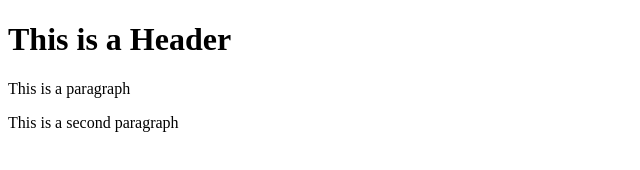
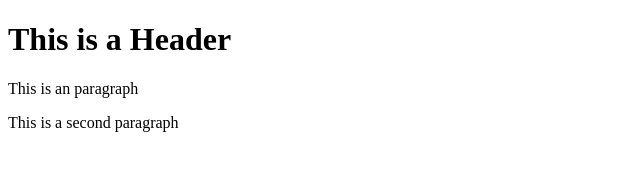
Before and after one commit to tara-thomas/git-test, a plain HTML site: page index.html in a window 1280 px wide. Shown: the full height of the page, 0-640 px from the left. Drawn offline with Linux system fonts and the light colour scheme.

Commit message:
fourth commit

```diff
--- a/index.html
+++ b/index.html
@@ -8,7 +8,7 @@
 </head>
 <body>
     <h1>This is a Header</h1>
-    <p>This is a paragraph</p>
+    <p>This is an paragraph</p>
     <p>This is a second paragraph</p>
 </body>
 </html>
```
